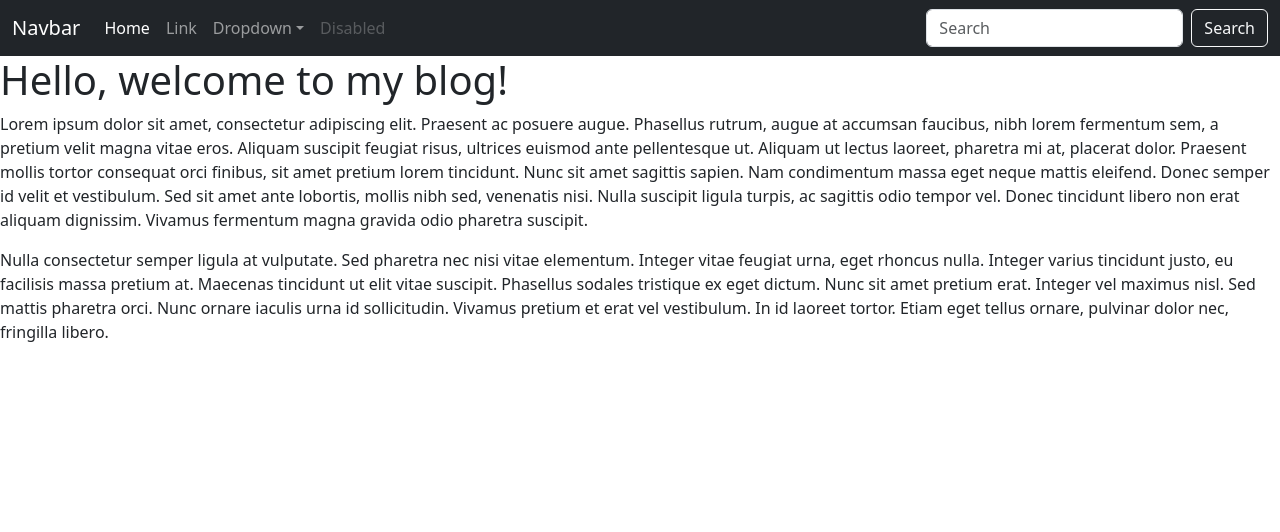
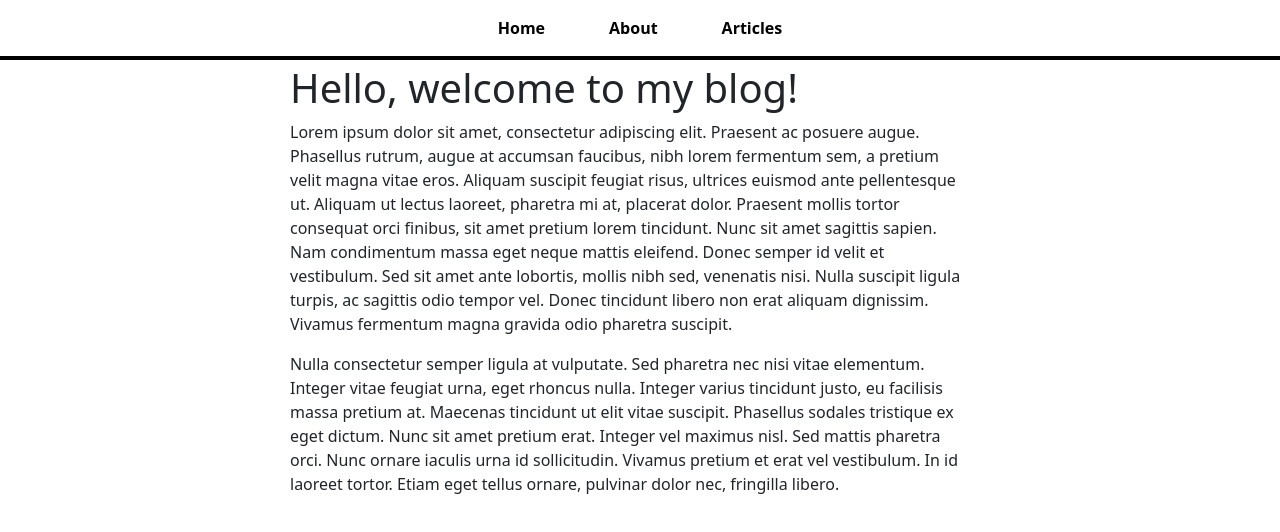
Before and after one commit to emoltz/fullStackBlog, a React (Create React App) app: page / in a window 1280 px wide. Shown: the top 532 px of the page. Built offline with nearby package versions, Linux system fonts and the light colour scheme.

Commit message:
navbar without bootstrap using react-router-dom

```diff
--- a/src/NavBar.js
+++ b/src/NavBar.js
@@ -3,91 +3,116 @@ import './bootstrap-5.2.0-beta1-dist/bootstrap-5.2.0-beta1-dist/css/bootstrap.cs
 import 'bootstrap/dist/css/bootstrap.min.css';
 import 'jquery/dist/jquery.min.js'
 import 'bootstrap/dist/js/bootstrap.min.js'
-import {Link} from 'react-router-dom';
+import {
+    BrowserRouter as Router,
+    Routes,
+    Link,
+} from "react-router-dom";
 
 const NavBar = () => (
-    <div>
-        <nav className="navbar navbar-expand-lg navbar-dark bg-dark">
-            <div className="container-fluid">
-                <a className="navbar-brand" href="#">
-                    Navbar
-                </a>
-                <button
-                    className="navbar-toggler"
-                    type="button"
-                    data-bs-toggle="collapse"
-                    data-bs-target="#navbarSupportedContent"
-                    aria-controls="navbarSupportedContent"
-                    aria-expanded="false"
-                    aria-label="Toggle navigation"
-                >
-                    <span className="navbar-toggler-icon"/>
-                </button>
-                <div className="collapse navbar-collapse" id="navbarSupportedContent">
-                    <ul className="navbar-nav me-auto mb-2 mb-lg-0">
-                        <li className="nav-item">
-                            <a className="nav-link active" aria-current="page" href="#">
-                                Home
-                            </a>
-                        </li>
-                        <li className="nav-item">
-                            <a className="nav-link" href="#">
-                                Link
-                            </a>
-                        </li>
-                        <li className="nav-item dropdown">
-                            <a
-                                className="nav-link dropdown-toggle"
-                                href="#"
-                                id="navbarDropdown"
-                                role="button"
-                                data-bs-toggle="dropdown"
-                                aria-expanded="false"
-                            >
-                                Dropdown
-                            </a>
-                            <ul className="dropdown-menu" aria-labelledby="navbarDropdown">
+    <Router>
+
+        <nav>
+            <ul>
                 <li>
-                                    <a className="dropdown-item" href="#">
-                                        Action
-                                    </a>
+                    <Link to="/">Home</Link>
                 </li>
                 <li>
-                                    <a className="dropdown-item" href="#">
-                                        Another action
-                                    </a>
+                    <Link to="/about">About</Link>
                 </li>
                 <li>
-                                    <hr className="dropdown-divider"/>
-                                </li>
-                                <li>
-                                    <a className="dropdown-item" href="#">
-                                        Something else here
-                                    </a>
+                    <Link to={"/articles-list"}>Articles</Link>
                 </li>
             </ul>
-                        </li>
-                        <li className="nav-item">
-                            <a className="nav-link disabled">Disabled</a>
-                        </li>
-                    </ul>
-                    <form className="d-flex" role="search">
-                        <input
-                            className="form-control me-2"
-                            type="search"
-                            placeholder="Search"
-                            aria-label="Search"
-                        />
-                        <button className="btn btn-outline-light" type="submit">
-                            Search
-                        </button>
-                    </form>
-                </div>
-            </div>
         </nav>
 
-    </div>
+    </Router>
 );
+
+//
+// const NavBar = () => (
+//     <div>
+//         <nav className="navbar navbar-expand-lg navbar-dark bg-dark">
+//             <div className="container-fluid">
+//                 <a className="navbar-brand" href="#">
+//                     Navbar
+//                 </a>
+//                 <button
+//                     className="navbar-toggler"
+//                     type="button"
+//                     data-bs-toggle="collapse"
+//                     data-bs-target="#navbarSupportedContent"
+//                     aria-controls="navbarSupportedContent"
+//                     aria-expanded="false"
+//                     aria-label="Toggle navigation"
+//                 >
+//                     <span className="navbar-toggler-icon"/>
+//                 </button>
+//                 <div className="collapse navbar-collapse" id="navbarSupportedContent">
+//                     <ul className="navbar-nav me-auto mb-2 mb-lg-0">
+//                         <li className="nav-item">
+//                             <a className="nav-link active" aria-current="page" href="#">
+//                                 Home
+//                             </a>
+//                         </li>
+//                         <li className="nav-item">
+//                             <a className="nav-link" href="#">
+//                                 Link
+//                             </a>
+//                         </li>
+//                         <li className="nav-item dropdown">
+//                             <a
+//                                 className="nav-link dropdown-toggle"
+//                                 href="#"
+//                                 id="navbarDropdown"
+//                                 role="button"
+//                                 data-bs-toggle="dropdown"
+//                                 aria-expanded="false"
+//                             >
+//                                 Dropdown
+//                             </a>
+//                             <ul className="dropdown-menu" aria-labelledby="navbarDropdown">
+//                                 <li>
+//                                     <a className="dropdown-item" href="#">
+//                                         Action
+//                                     </a>
+//                                 </li>
+//                                 <li>
+//                                     <a className="dropdown-item" href="#">
+//                                         Another action
+//                                     </a>
+//                                 </li>
+//                                 <li>
+//                                     <hr className="dropdown-divider"/>
+//                                 </li>
+//                                 <li>
+//                                     <a className="dropdown-item" href="#">
+//                                         Something else here
+//                                     </a>
+//                                 </li>
+//                             </ul>
+//                         </li>
+//                         <li className="nav-item">
+//                             <a className="nav-link disabled">Disabled</a>
+//                         </li>
+//                     </ul>
+//                     <form className="d-flex" role="search">
+//                         <input
+//                             className="form-control me-2"
+//                             type="search"
+//                             placeholder="Search"
+//                             aria-label="Search"
+//                         />
+//                         <button className="btn btn-outline-light" type="submit">
+//                             Search
+//                         </button>
+//                     </form>
+//                 </div>
+//             </div>
+//         </nav>
+//
+//     </div>
+// );
 
 
 export default NavBar;
```
Also changed, not shown: src/App.js (+6 -6 lines), 1 other file (tests, documents, lock files or other folders). Lines whose indentation alone changed are shown as unchanged.
